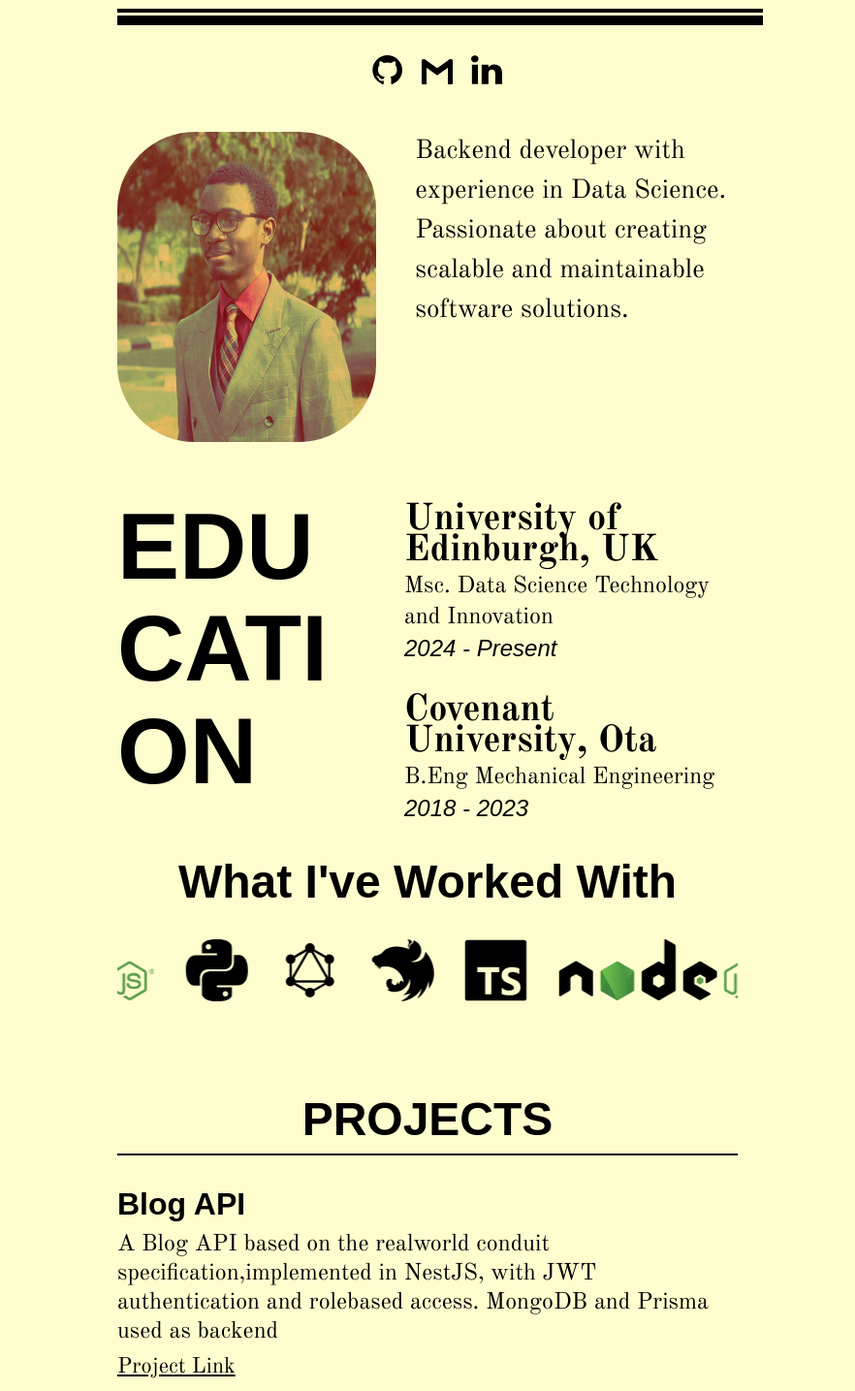
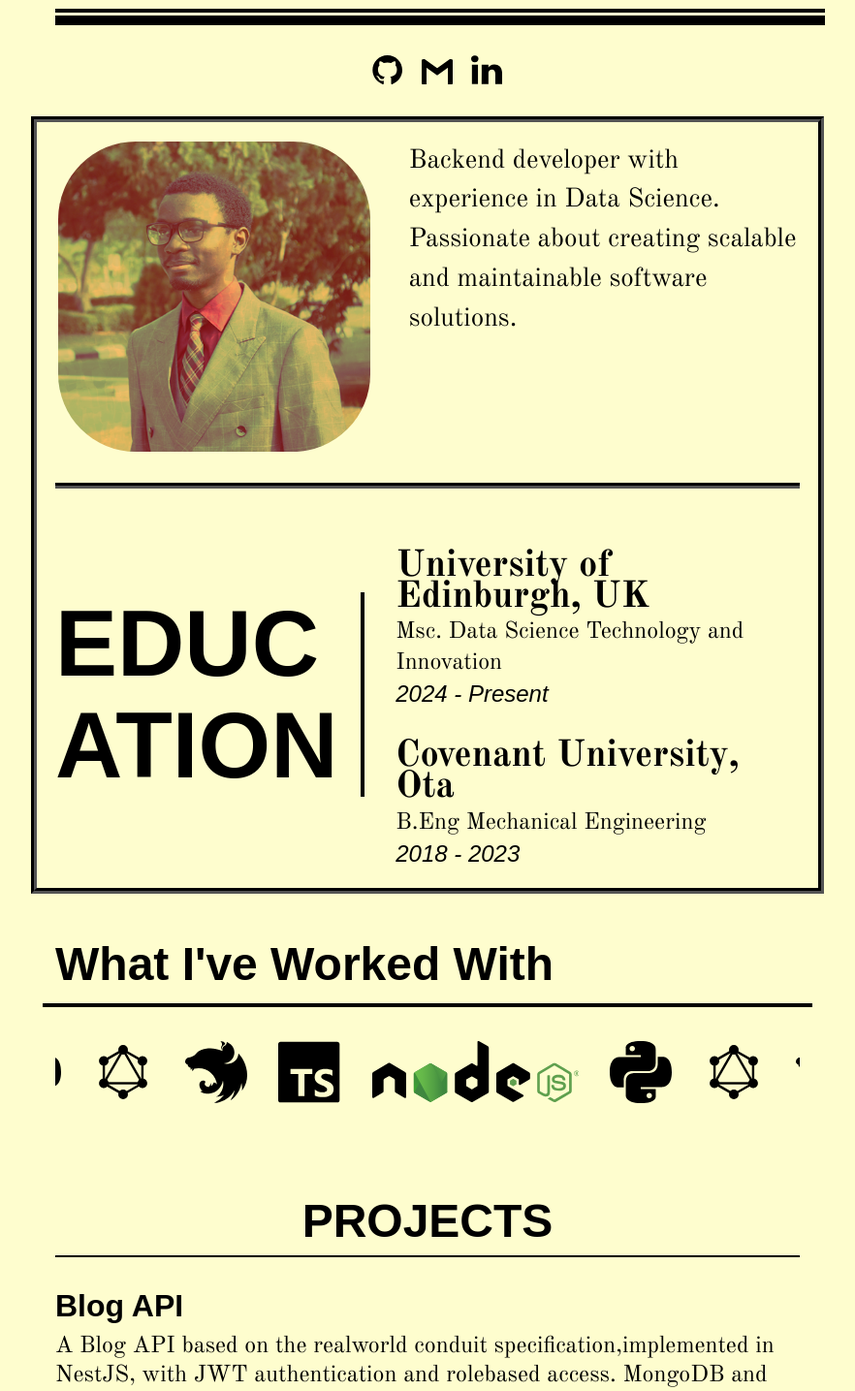
Before and after one commit to gearhead041/gearhead041.github.io, a React (Vite) app: page / in a window 1280 px wide. Shown: the part 320-1755 px from the top of the page at 97% size, without its empty margins (199-1081 px from the left). Built offline with nearby package versions, Linux system fonts and the light colour scheme; a web font is replaced by a local one.

Commit message:
some minoer aesthetics

```diff
--- a/src/App.css
+++ b/src/App.css
@@ -1,5 +1,5 @@
 :root {
-  --headers-width: 50vw;
+  --headers-width: 60vw;
   --regular-font-size: 1.5rem;
   --xxlarge-font-size: 6rem;
   --large-font-size: 3rem;
@@ -137,13 +137,13 @@ p {
 }
 
 .profileSection {
-  padding-top: 1rem;
+  padding: 1.2rem;
   display: flex;
   flex-direction: column;
   flex-wrap: wrap;
   width: var(--headers-width);
   place-self: center;
-  /* margin: auto; */
+  border: 0.4rem groove var(--color);
 }
 
 
@@ -151,8 +151,10 @@ p {
   display: flex;
   flex-direction: row;
   gap: 0.5rem;
-  width: var(--headers-width);
+  width: 100%;
   place-content: center;
+  padding-bottom: 2rem;
+  border-bottom: 0.4rem groove var(--color);
 }
 
 .profilePic {
@@ -186,6 +188,7 @@ p {
   width: 40%;
   padding-right: 0.5rem;
   overflow-wrap: break-word;
+  border-right: 0.3rem solid var(--color);
 }
 
 .eduEntries {
@@ -264,13 +267,7 @@ svg {
 .scrollContent {
   display: flex;
   gap: 2rem;
-  animation: scroll 20s linear infinite;
-}
-
-.scrollContent::after {
-  content: "";
-  display: flex;
-  gap: 3rem;
+  animation: scroll 10s linear infinite;
 }
 
 .scrollContent>svg:hover {
@@ -352,6 +349,7 @@ svg {
   display: block;
   font-size: calc(var(--regular-font-size) - 0.1rem);
   padding-bottom: 0.5rem;
+  width: fit-content;
 }
 
 .projectLink:hover {
--- a/src/App.tsx
+++ b/src/App.tsx
@@ -1,4 +1,3 @@
-import { useEffect, useRef } from "react";
 import "./App.css";
 import headshot from "./assets/headshot.png";
 import {
@@ -19,12 +18,6 @@ import { education } from "./education.1";
 //TODO here's an idea, put stars and quotes above the header
 function App() {
 	const date = new Date();
-	const scrollRef = useRef<HTMLDivElement>(null);
-	useEffect(() => {
-		if (scrollRef.current) {
-			scrollRef.current.innerHTML += scrollRef.current.innerHTML; // Duplicate content
-		}
-	}, []);
 
 	return (
 		<>
@@ -65,14 +58,24 @@ function App() {
 					</div>
 				</div>
 			</div>
-			<div className="header skills">What I've Worked With</div>
+			<div className="header subHeader">
+				<div className="skills">What I've Worked With</div>
+			</div>
 			<div className="scrollContainer">
-				<div className="scrollContent" ref={scrollRef}>
+				<div className="scrollContent">
 					<NestJsLogo size={64} />
 					<TypeScriptLogo size={64} />
 					<NodeJsLogo size={64} />
 					<PythonLogo size={64} />
 					<GraphqlLogo size={64} />
+					<NestJsLogo size={64} />
+					<TypeScriptLogo size={64} />
+					<NodeJsLogo size={64} />
+					<PythonLogo size={64} />
+					<GraphqlLogo size={64} />
+					<NestJsLogo size={64} />
+					<TypeScriptLogo size={64} />
+					<NodeJsLogo size={64} />
 				</div>
 			</div>
 			<div className="projectContainer">
```
